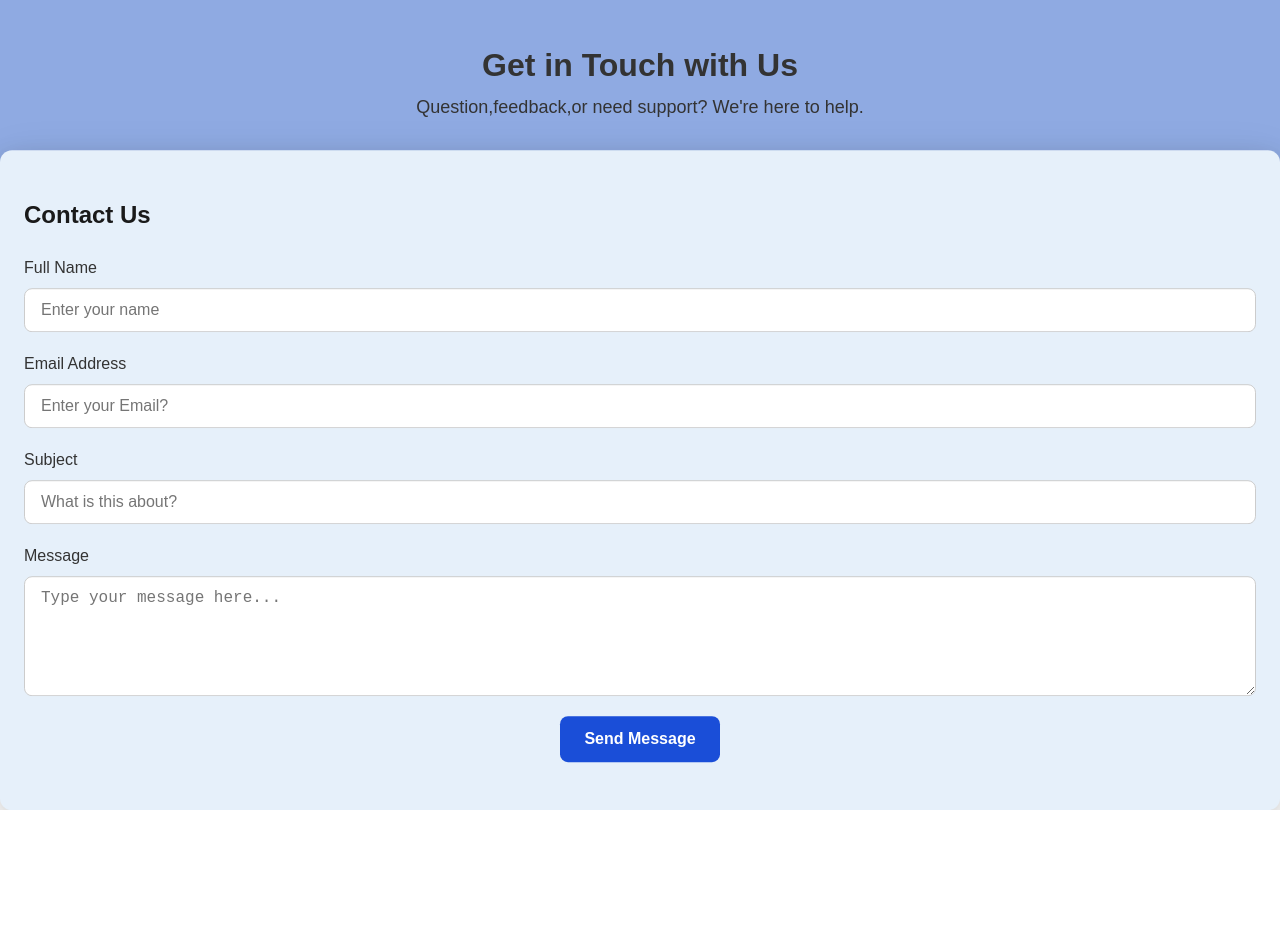
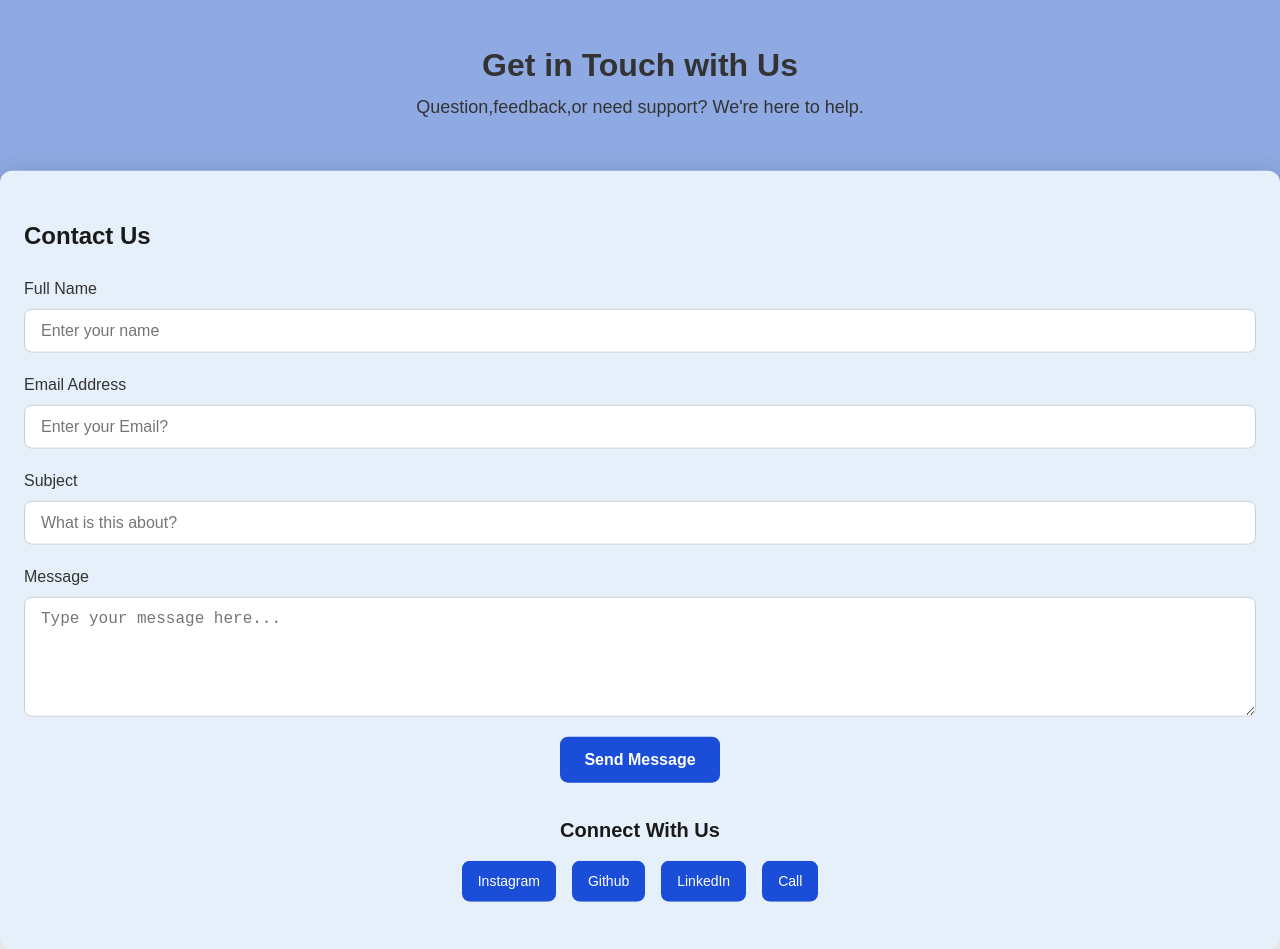
Before and after one commit to Yash990-bit/EstateEdge, a React (Vite) app: page /contact in a window 1280 px wide. Before the commit the page ends 810 px from the top, so only its background shows below. Built offline with nearby package versions, Linux system fonts and the light colour scheme.

Commit message:
add connect

```diff
--- a/src/assets/components/Contact.css
+++ b/src/assets/components/Contact.css
@@ -27,7 +27,7 @@
 
 .contact-message {
   position: absolute;
-  top: 60%;
+  top: 70%;
   left: 50%;
   transform: translate(-50%, -50%);
   padding: 48px 24px;
@@ -111,6 +111,41 @@
 }
 
 .contact-form-button:hover {
-  background-color:#7397de;
+  background-color:#8faae2;
   transform: translateY(-1px);
 }
+
+.connect-with-us {
+  margin-top: 32px;
+  text-align: center;
+}
+
+.connect-title {
+  font-size: 20px;
+  font-weight: 600;
+  margin-bottom: 16px;
+  color: #1a1a1a;
+}
+
+.connect-icons {
+  display: flex;
+  justify-content: center;
+  gap: 16px;
+  flex-wrap: wrap;
+}
+
+.connect-icon {
+  padding: 10px 16px;
+  border-radius: 8px;
+  background-color: #1a4ed8;
+  color: #fff;
+  text-decoration: none;
+  font-size: 14px;
+  font-weight: 500;
+  transition: background-color 0.3s, transform 0.2s;
+}
+
+.connect-icon:hover {
+  background-color: #7397de;
+  transform: translateY(-2px);
+}
--- a/src/assets/components/Contact.jsx
+++ b/src/assets/components/Contact.jsx
@@ -32,6 +32,16 @@ function Contact() {
       </div>
 
       <button type="submit" className="contact-form-button">Send Message</button>
+
+    <div className="connect-with-us">
+      <h3 className="connect-title">Connect With Us</h3>
+      <div className="connect-icons">
+      <a href="https://www.instagram.com/whyash7" target="_blank" rel="noopener noreferrer" className="connect-icon facebook">Instagram</a>
+      <a href="https://github.com/Yash990-bit" target="_blank" rel="noopener noreferrer" className="connect-icon github">Github</a>
+      <a href="https://linkedin.com" target="_blank" rel="noopener noreferrer" className="connect-icon linkedin">LinkedIn</a>
+      <a href="tel:+1234567890" className="connect-icon phone">Call</a>
+    </div>
+  </div>
     </form>
     </>
   )
```
